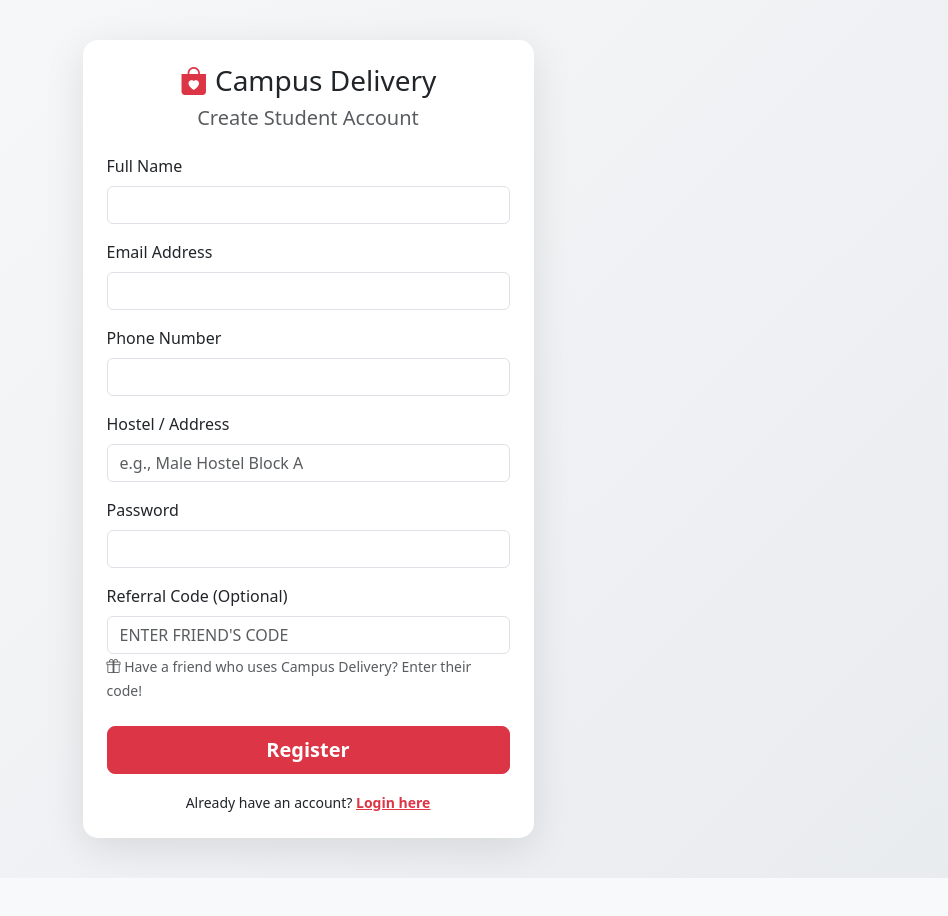
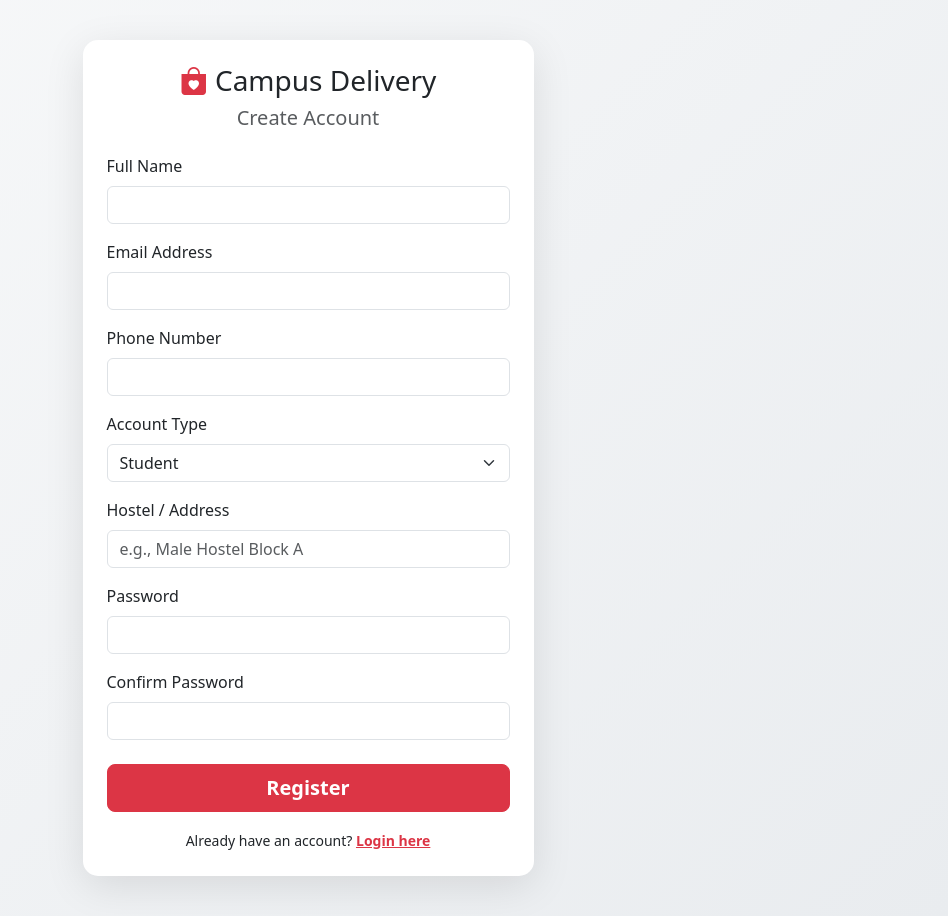
Before and after one commit to sawojide/Campus-Delivery, a PHP site: page /campus_delivery/register.php in a window 1280 px wide. Shown: the whole page, without its empty margins (332-1280 px from the left). Before the commit the page ends 878 px from the top, so only its background shows below. Run offline with PHP 8.4, Linux system fonts and the light colour scheme; data comes from the database, SQL or seed files in the repository.

Commit message:
Fix: Use dynamic role variable in registration and fix login redirects

```diff
--- a/login.php
+++ b/login.php
@@ -29,12 +29,15 @@ if ($_SERVER['REQUEST_METHOD'] == 'POST') {
                 $_SESSION['role'] = $user['role'];
 
                 // Redirect based on role
+                               // Redirect based on role
                 if ($user['role'] == 'admin') {
                     header("Location: admin-dashboard.php");
+                } elseif ($user['role'] == 'vendor') {
+                    header("Location: vendor-dashboard.php");
                 } elseif ($user['role'] == 'rider') {
                     header("Location: rider-dashboard.php");
                 } else {
-                    header("Location: dashboard.php");
+                    header("Location: dashboard.php"); // Default to student
                 }
                 exit;
             } else {
--- a/register.php
+++ b/register.php
@@ -18,6 +18,7 @@ if ($_SERVER['REQUEST_METHOD'] == 'POST') {
     $phone = trim($_POST['phone'] ?? '');
     $password = $_POST['password'] ?? '';
     $hostel_address = trim($_POST['hostel_address'] ?? '');
+    $role = $_POST['role'] ?? 'student'; // Capture the selected role
     $referral_code_input = strtoupper(trim($_POST['referral_code'] ?? ''));
 
     // Basic validation
@@ -56,31 +57,28 @@ if ($_SERVER['REQUEST_METHOD'] == 'POST') {
 
                 // Only proceed if there are no referral errors
                 if (empty($referral_error)) {
-                    // Start Transaction
                     $pdo->beginTransaction();
 
-                    // Generate a unique 8-character referral code for the NEW user
+                    // Generate a unique 8-character referral code
                     $new_referral_code = strtoupper(substr(md5($email . time()), 0, 8));
 
-                    // 1. Insert User
+                    // 1. Insert User (FIXED: Now uses $role variable instead of hardcoded 'student')
                     $hashed_password = password_hash($password, PASSWORD_DEFAULT);
-                    $stmt = $pdo->prepare("INSERT INTO users (full_name, email, phone, password, role, hostel_address, referral_code, referred_by) VALUES (?, ?, ?, ?, 'student', ?, ?, ?)");
-                    $stmt->execute([$full_name, $email, $phone, $hashed_password, $hostel_address, $new_referral_code, $referred_by]);
+                    $stmt = $pdo->prepare("INSERT INTO users (full_name, email, phone, password, role, hostel_address, referral_code, referred_by) VALUES (?, ?, ?, ?, ?, ?, ?, ?)");
+                    $stmt->execute([$full_name, $email, $phone, $hashed_password, $role, $hostel_address, $new_referral_code, $referred_by]);
                     $user_id = $pdo->lastInsertId();
 
                     // 2. Create Wallet for the new user
                     $stmt = $pdo->prepare("INSERT INTO wallets (user_id, balance) VALUES (?, 0.00)");
                     $stmt->execute([$user_id]);
 
-                    // Commit Transaction
                     $pdo->commit();
 
-                    $message = "Registration successful! You can now log in.";
+                    $message = "Registration successful as a " . ucfirst($role) . "! You can now log in.";
                     $message_type = "success";
                 }
             }
         } catch (Exception $e) {
-            // Rollback transaction on error
             if ($pdo->inTransaction()) {
                 $pdo->rollBack();
             }
@@ -99,29 +97,18 @@ if ($_SERVER['REQUEST_METHOD'] == 'POST') {
     <link href="https://cdn.jsdelivr.net/npm/bootstrap@5.3.0/dist/css/bootstrap.min.css" rel="stylesheet">
     <link rel="stylesheet" href="https://cdn.jsdelivr.net/npm/bootstrap-icons@1.10.5/font/bootstrap-icons.css">
     <style>
-        body {
-            background: linear-gradient(135deg, #f8f9fa 0%, #e9ecef 100%);
-            min-height: 100vh;
-            display: flex;
-            align-items: center;
-            padding: 40px 0;
-        }
-        .register-card {
-            background: white;
-            border-radius: 15px;
-            box-shadow: 0 10px 40px rgba(0,0,0,0.1);
-        }
+        body { background: linear-gradient(135deg, #f8f9fa 0%, #e9ecef 100%); min-height: 100vh; display: flex; align-items: center; padding: 40px 0; }
+        .register-card { background: white; border-radius: 15px; box-shadow: 0 10px 40px rgba(0,0,0,0.1); }
     </style>
 </head>
 <body>
-
 <div class="container">
     <div class="row justify-content-center">
         <div class="col-md-6 col-lg-5">
             <div class="card register-card border-0">
                 <div class="card-body p-4">
                     <h3 class="text-center mb-2"><i class="bi bi-bag-heart-fill text-danger"></i> Campus Delivery</h3>
-                    <h5 class="text-center text-muted mb-4">Create Student Account</h5>
+                    <h5 class="text-center text-muted mb-4">Create Account</h5>
 
                     <?php if ($message): ?>
                         <div class="alert alert-<?= $message_type ?> alert-dismissible fade show">
@@ -141,7 +128,15 @@ if ($_SERVER['REQUEST_METHOD'] == 'POST') {
                         </div>
                         <div class="mb-3">
                             <label class="form-label">Phone Number</label>
-                            <input type="tel" name="phone" class="form-control" value="<?= htmlspecialchars($_POST['phone'] ?? '') ?>" required pattern="[0-9]{11}" title="Please enter an 11-digit phone number">
+                            <input type="tel" name="phone" class="form-control" value="<?= htmlspecialchars($_POST['phone'] ?? '') ?>" required pattern="[0-9]{11}">
+                        </div>
+                        <div class="mb-3">
+                            <label class="form-label">Account Type</label>
+                            <select name="role" class="form-select" required>
+                                <option value="student" <?= ($_POST['role'] ?? '') === 'student' ? 'selected' : '' ?>>Student</option>
+                                <option value="rider" <?= ($_POST['role'] ?? '') === 'rider' ? 'selected' : '' ?>>Delivery Rider</option>
+                                <option value="vendor" <?= ($_POST['role'] ?? '') === 'vendor' ? 'selected' : '' ?>>Vendor</option>
+                            </select>
                         </div>
                         <div class="mb-3">
                             <label class="form-label">Hostel / Address</label>
@@ -151,16 +146,9 @@ if ($_SERVER['REQUEST_METHOD'] == 'POST') {
                             <label class="form-label">Password</label>
                             <input type="password" name="password" class="form-control" required minlength="6">
                         </div>
-
-                        <!-- Referral Code Field -->
                         <div class="mb-4">
-                            <label class="form-label">Referral Code (Optional)</label>
-                            <input type="text" name="referral_code" class="form-control text-uppercase" placeholder="Enter friend's code" value="<?= htmlspecialchars($_POST['referral_code'] ?? (isset($_GET['ref']) ? strtoupper($_GET['ref']) : '')) ?>">
-                            <?php if (!empty($referral_error)): ?>
-                                <small class="text-danger"><i class="bi bi-exclamation-circle"></i> <?= htmlspecialchars($referral_error) ?></small>
-                            <?php else: ?>
-                                <small class="text-muted"><i class="bi bi-gift"></i> Have a friend who uses Campus Delivery? Enter their code!</small>
-                            <?php endif; ?>
+                            <label class="form-label">Confirm Password</label>
+                            <input type="password" name="confirm_password" class="form-control" required>
                         </div>
 
                         <button type="submit" class="btn btn-danger w-100 mb-3 btn-lg fw-bold">Register</button>
@@ -174,7 +162,6 @@ if ($_SERVER['REQUEST_METHOD'] == 'POST') {
         </div>
     </div>
 </div>
-
 <script src="https://cdn.jsdelivr.net/npm/bootstrap@5.3.0/dist/js/bootstrap.bundle.min.js"></script>
 </body>
 </html>
```
